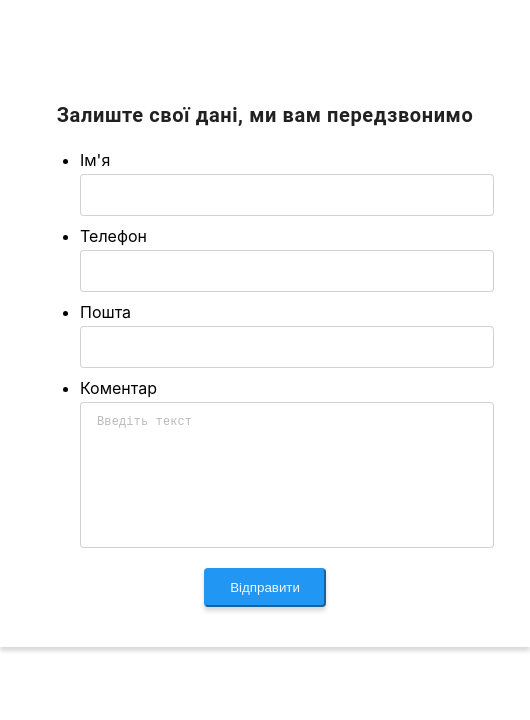
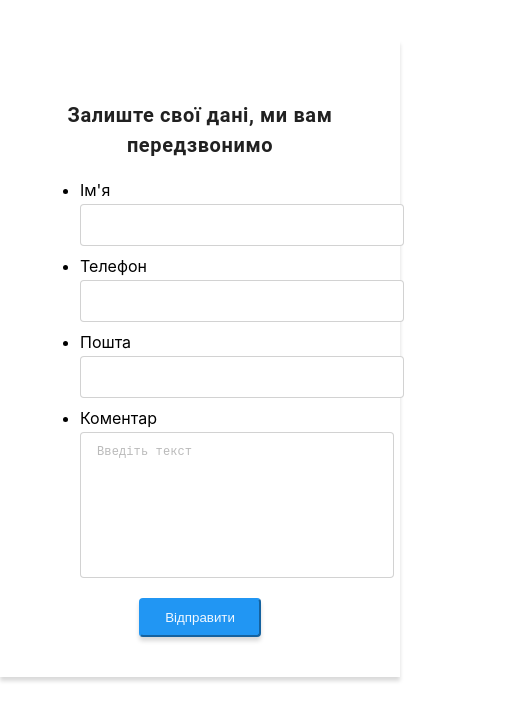
Before and after one commit to IamIrynaPopova/web-app-telegram, a React (Create React App) app: page / in a window 390 px wide. Shown: the top 720 px of the page, 530 px wide, since content can reach past the window. Built offline with nearby package versions, Linux system fonts and the light colour scheme.

Commit message:
Added adaptive

```diff
--- a/src/App.css
+++ b/src/App.css
@@ -1,12 +1,17 @@
+@media screen and (max-width: 480px) {
+  .container {
+    max-width: 320px;
+    padding: 0;
+  }
+}
+
 .form {
-  width: 450px;
+  width: 100%;
   margin: 40px auto;
   box-shadow: 0px 4px 4px 0px rgba(0, 0, 0, 0.15);
   padding: 40px;
 }
 
-.form__container {
-}
 
 .form__title {
   color: #212121;
@@ -63,7 +68,7 @@
 
 .form__input {
   display: inline-block;
-  width: 370px;
+  width: 100%;
   height: 40px;
   padding: 0;
   padding-left: 42px;
@@ -77,7 +82,7 @@
 
 .form__textarea {
   display: block;
-  width: 380px;
+  width: 100%;
   height: 120px;
   resize: none;
   padding: 12px 16px;
--- a/src/App.js
+++ b/src/App.js
@@ -3,8 +3,9 @@ import "./App.css";
 function App() {
   return (
     <div className="App">
-      <form className="form">
-        <div className="form__container">
+      {" "}
+      <div className="container">
+        <form className="form">
           <p className="form__title">Залиште свої дані, ми вам передзвонимо</p>
           <ul>
             <li className="form__item">
@@ -57,8 +58,8 @@ function App() {
           <button type="submit" className="button">
             Відправити
           </button>
-        </div>
-      </form>
+        </form>
+      </div>
     </div>
   );
 }
```
